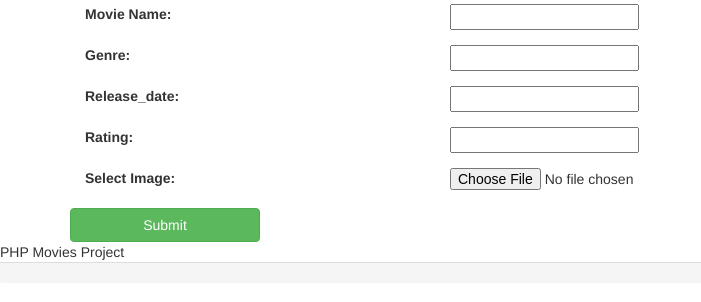
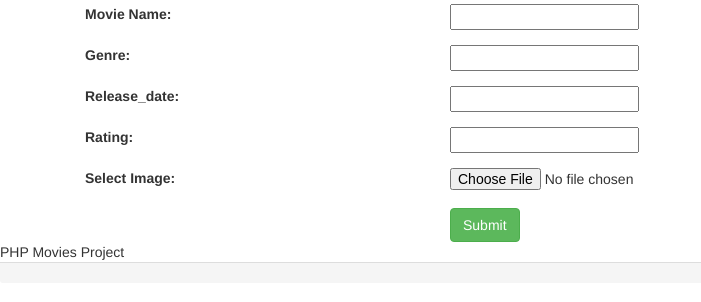
Before and after one commit to rupindersingh90410/MoviesFormUsingPhp, a PHP site: page /movie.php in a window 1280 px wide. Shown: the part 138-440 px from the top of the page, without its empty margins (0-701 px from the left). Run offline with PHP 8.4, Linux system fonts and the light colour scheme; the visitor is signed in with stand-in values (Sample User, id 1).

Commit message:
Add files via upload

```diff
--- a/Assignment_2/movie.php
+++ b/Assignment_2/movie.php
@@ -82,7 +82,7 @@ if (empty($_GET['movie_id']) == false) {
 						<input type="file" name="photo" required "/>
 					</fieldset>
 	        <input name="movie_id" type="hidden" value="<?php echo $movie_id; ?>" />
-	        <button type="submit" class="col-sm-2 btn btn-success">Submit</button>
+	        <button type="submit" class="col-sm-offset-4 btn btn-success">Submit</button>
 	    </form>
 	</div>
 
```
